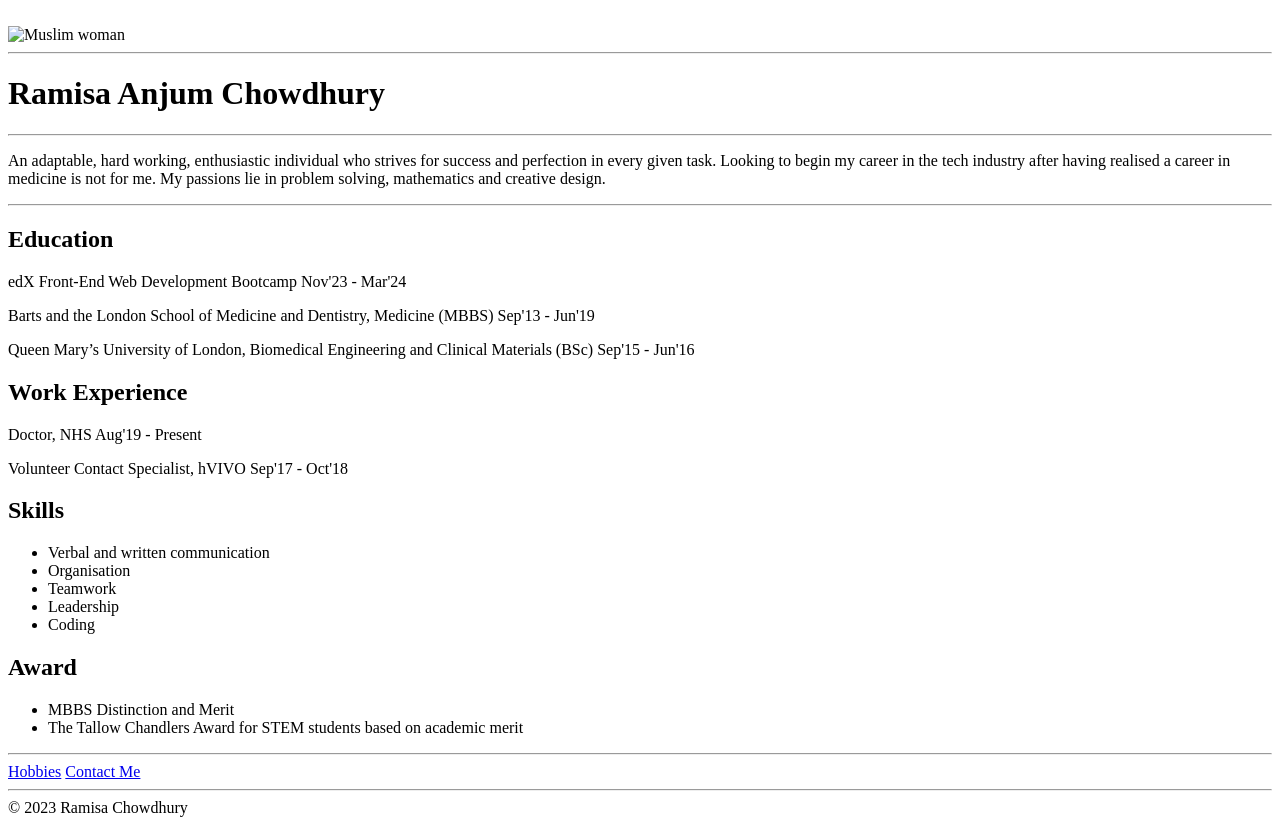
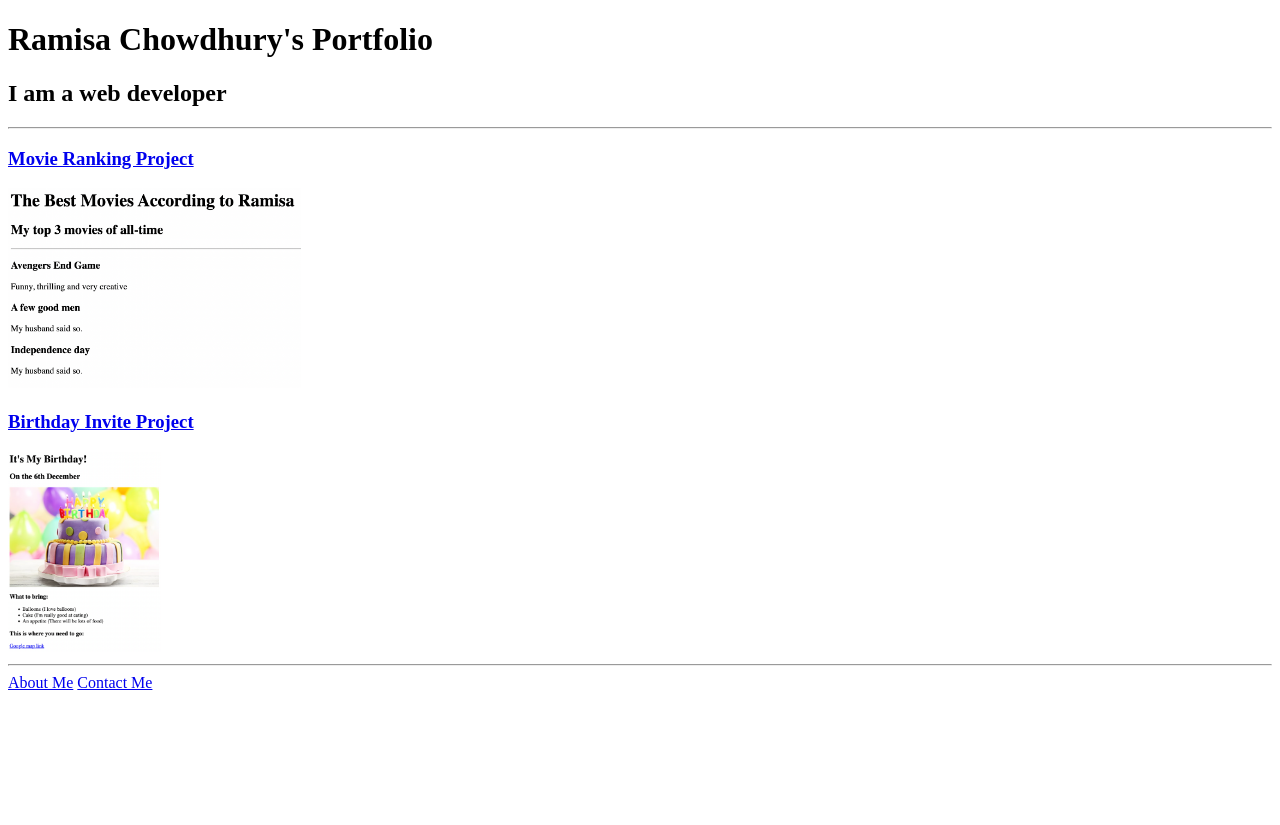
Before and after one commit to RamisaChowdhury/html-portfolio, a plain HTML site: page index.html in a window 1280 px wide. After the commit the page ends 800 px from the top, so only its background shows below. Drawn offline with Linux system fonts and the light colour scheme.

Commit message:
Add files via upload

```diff
--- a/index.html
+++ b/index.html
@@ -1,52 +1,23 @@
+<!-- TODO 1: Create the HTML Boilerplate -->
 <!DOCTYPE html>
 <html lang="en">
 
 <head>
     <meta charset="UTF-8">
     <meta name="viewport" content="width=device-width, initial-scale=1.0">
-    <title>My Resume</title>
+    <title>Ramisa's Portfolio</title>
 </head>
 
 <body>
-    <br />
-    <img src="./ID photo.jpg" height="50" alt="Muslim woman">
+    <h1>Ramisa Chowdhury's Portfolio</h1>
+    <h2>I am a web developer</h2>
     <hr />
-    <h1>Ramisa Anjum Chowdhury</h1>
+    <h3><a href="public/movie-ranking.html">Movie Ranking Project</a></h3>
+    <img src="./assets/images/movie-ranking.png" height="200" alt="Movie ranking project screenshot">
+    <h3><a href="public/birthday-invite.html">Birthday Invite Project</a></h3>
+    <img src="./assets/images/birthday-invite.png" height="200" alt="Birthday invite screenshot">
     <hr />
-    <p>An adaptable, hard working, enthusiastic individual who strives for success and perfection in every given task.
-        Looking to begin my career in the tech industry after having realised a career in medicine is not for me.
-        My passions lie in problem solving, mathematics and creative design.</p>
-    <hr />
+    <a href="public/about.html">About Me</a> <a href="./public/contact.html">Contact Me</a>
+</body>
 
-    <h2>Education</h2>
-    <p>edX Front-End Web Development Bootcamp Nov'23 - Mar'24</p>
-    <p>Barts and the London School of Medicine and Dentistry, Medicine (MBBS) Sep'13 - Jun'19</p>
-    <p>Queen Mary’s University of London, Biomedical Engineering and Clinical Materials (BSc) Sep'15 - Jun'16</p>
-
-    <h2>Work Experience</h2>
-    <p>Doctor, NHS Aug'19 - Present</p>
-    <p>Volunteer Contact Specialist, hVIVO Sep'17 - Oct'18</p>
-
-    <h2>Skills</h2>
-    <ul>
-        <li>Verbal and written communication</li>
-        <li>Organisation</li>
-        <li>Teamwork</li>
-        <li>Leadership</li>
-        <li>Coding</li>
-    </ul>
-
-    <h2>Award</h2>
-    <ul>
-        <li>MBBS Distinction and Merit</li>
-        <li>The Tallow Chandlers Award for STEM students based on academic merit</li>
-    </ul>
-
-    <hr />
-    <a href="./hobbies.html">Hobbies</a>
-    <a href="contact.html">Contact Me</a>
-    <hr />
-
-<footer>© 2023 Ramisa Chowdhury</footer>
-</body>
 </html>
```
